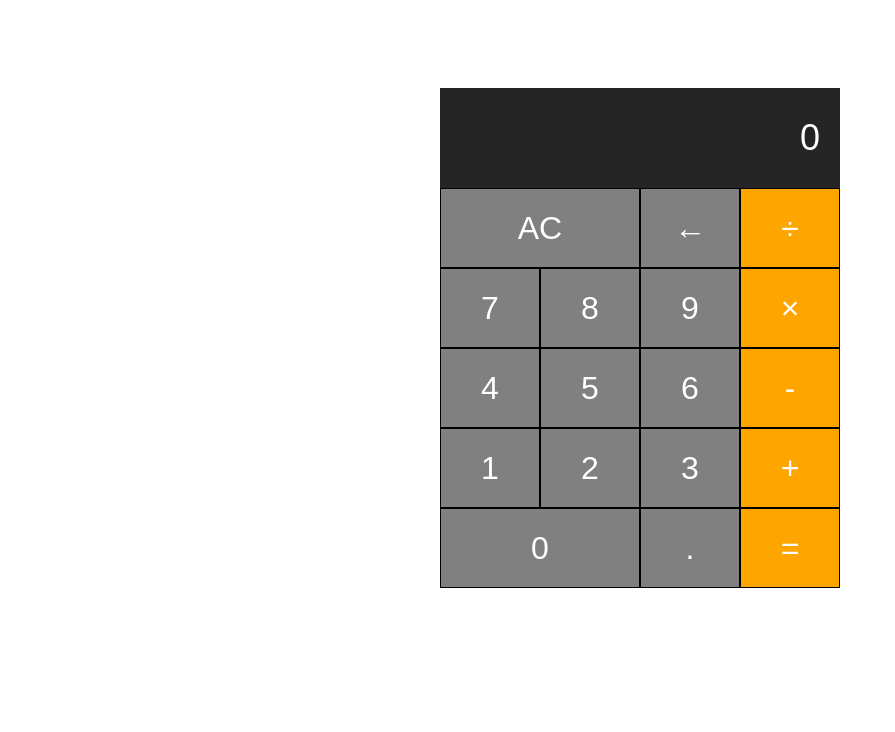
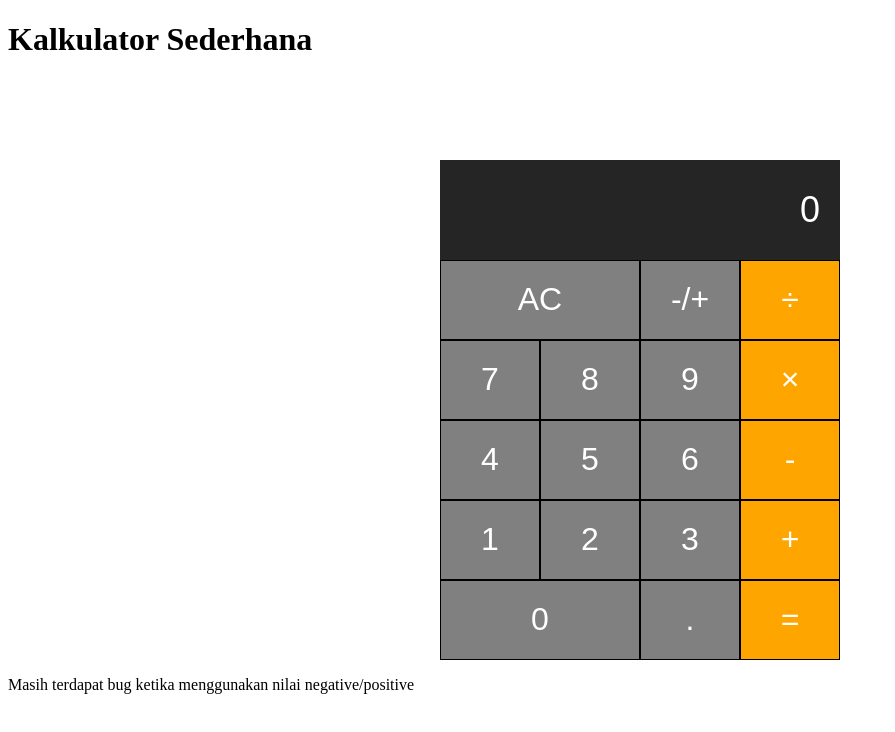
Before and after one commit to Jeremiapane/mini-project, a plain HTML site: page index.html in a window 1280 px wide. Shown: the whole page, without its empty margins (0-895 px from the left). Drawn offline with Linux system fonts and the light colour scheme.

Commit message:
Add note

```diff
--- a/index.html
+++ b/index.html
@@ -10,12 +10,15 @@
 </head>
 
 <body>
+    <div class="title">
+        <h1>Kalkulator Sederhana</h1>
+    </div>
     <div class="calculator">
         <input type="text" class="calculator-screen" value="0" disabled/>
         <div class="calculator-keys">
             <div class="row">
                 <button class="all-clear">AC</button>
-                <button class="delete">&larr;</button>
+                <button class="negative">-/+</button>
                 <button class="operator" value="/">&divide;</button>
             </div>
             <div class="row">
@@ -43,6 +46,10 @@
             </div>
         </div>
     </div>
+
+    <div class="note">
+        <p>Masih terdapat bug ketika menggunakan nilai negative/positive</p>
+    </div>
     <script type="text/javascript" src="index.js"></script>
 </body>
 
```
